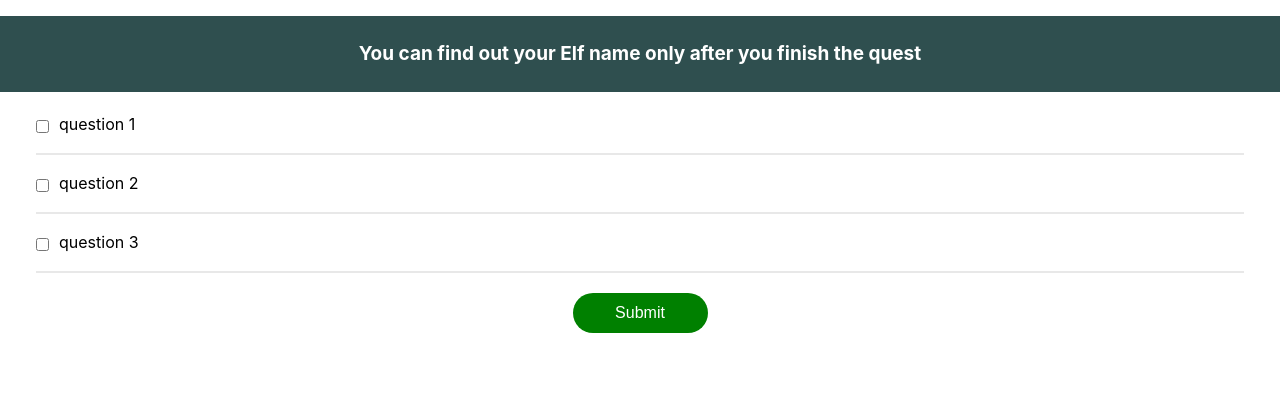
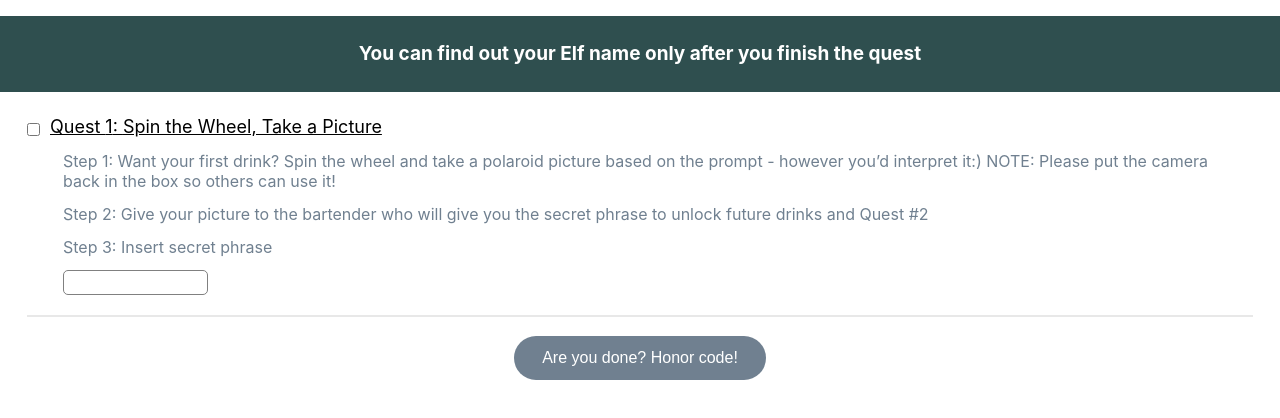
Before and after one commit to ld0420/stevemas, a Next.js app: page /quest in a window 1280 px wide. Shown: the top 418 px of the page. Built offline with nearby package versions, Linux system fonts and the light colour scheme.

Commit message:
quest added

```diff
--- a/components/questItem.jsx
+++ b/components/questItem.jsx
@@ -1,9 +1,28 @@
 import React, { useState } from "react";
+import { useEffect } from "react";
 import styles from "../styles/Home.module.css";
 
-export const QuestItem = ({ quest }) => {
+export const QuestItem = ({
+  quest,
+  ind,
+  quest1IsDone,
+  setQuest1IsDone,
+  quest3IsDone,
+  setQuest3IsDone
+}) => {
   const [isChecked, setIsChecked] = useState(false);
+  const [secretPhrase, setSecretPhrase] = useState("");
+  const [playaName, setPlayaName] = useState("");
 
+  useEffect(() => {
+    if (secretPhrase.toLowerCase() === "shakira") {
+      setQuest1IsDone(true);
+    }
+
+    if (playaName.toLocaleLowerCase() === "sunshine") {
+      setQuest3IsDone(true);
+    }
+  }, [playaName, secretPhrase, setQuest1IsDone, setQuest3IsDone]);
   return (
     <div className={styles.questItem}>
       <input
@@ -12,7 +31,32 @@ export const QuestItem = ({ quest }) => {
         checked={isChecked}
         onClick={() => setIsChecked(!isChecked)}
       />
-      <span className={styles.questLabel}>{quest}</span>
+      <span className={styles.questLabel}>
+        Quest {ind}: {quest.name}
+      </span>
+      <ul className={styles.stepsList}>
+        {quest.steps.map((step, stepInd) => {
+          return (
+            <>
+              <li key={stepInd} className={styles.step}>
+                {step}
+              </li>
+              {ind === 1 && stepInd === 2 && (
+                <input
+                  className={styles.phraseInput}
+                  onChange={(e) => setSecretPhrase(e.target.value)}
+                />
+              )}
+              {ind === 3 && stepInd === 1 && (
+                <input
+                  className={styles.phraseInput}
+                  onChange={(e) => setPlayaName(e.target.value)}
+                />
+              )}
+            </>
+          );
+        })}
+      </ul>
       <hr className={styles.divider} />
     </div>
   );
--- a/pages/quest.jsx
+++ b/pages/quest.jsx
@@ -2,30 +2,75 @@ import React, { useState } from "react";
 import styles from "../styles/Home.module.css";
 import { QuestItem } from "../components/questItem";
 import { namesList } from "../components/names";
+import { useRouter } from "next/router";
 
 const Quest = () => {
   const [questList, setQuestList] = useState([
-    "question 1",
-    "question 2",
-    "question 3"
+    {
+      name: "Spin the Wheel, Take a Picture",
+      steps: [
+        `Step 1: Want your first drink? Spin the wheel and take a polaroid picture based on the prompt - however you’d interpret it:)
+        NOTE: Please put the camera back in the box so others can use it!`,
+        "Step 2: Give your picture to the bartender who will give you the secret phrase to unlock future drinks and Quest #2",
+        "Step 3: Insert secret phrase"
+      ]
+    },
+    {
+      name: "Under the Stevemas Tree",
+      steps: [
+        "Naughty or nice? Go upstairs & write Steve a note that he’ll be delighted to see on Stevemas Day! Don't be shy with the stickers!"
+      ]
+    },
+    {
+      name: "Cuddle Me!",
+      steps: [
+        "Find Steve and give him a big hug and find out his playa name.",
+        "Insert Playa name to unlock Quest #4"
+      ]
+    },
+    {
+      name: "Spread Love",
+      steps: ["Give someone you don't know a compliment!"]
+    },
+    {
+      name: "Life Beyond Stevemas",
+      steps: ["Make a new friend and exchange numbers!"]
+    },
+    {
+      name: "Thx for the Memories",
+      steps: [
+        "Add a picture from this party to the slideshow!",
+        // eslint-disable-next-line react/jsx-key
+        <a
+          className={styles.link}
+          href="https://photos.app.goo.gl/zyhFKj5cpicbWDYa9"
+        >
+          Upload pictures here
+        </a>
+      ]
+    }
   ]);
   const [completed, setCompleted] = useState(false);
   const [elfName, setElfName] = useState("");
   const [isLoading, setIsLoading] = useState(true);
+  const [quest1IsDone, setQuest1IsDone] = useState(false);
+  const [quest3IsDone, setQuest3IsDone] = useState(false);
+  const router = useRouter();
 
   const handleClick = () => {
-    const indOne = Math.floor(Math.random() * 88);
-    const indTwo = Math.floor(Math.random() * 88);
+    router.push("/elfName");
+    // const indOne = Math.floor(Math.random() * 88);
+    // const indTwo = Math.floor(Math.random() * 88);
 
-    while (indOne === indTwo) {
-      indTwo = Math.floor(Math.random() * 88);
-    }
+    // while (indOne === indTwo) {
+    //   indTwo = Math.floor(Math.random() * 88);
+    // }
 
-    setElfName(namesList[indOne] + " " + namesList[indTwo]);
-    setTimeout(() => {
-      setIsLoading(false);
-    }, 1000);
-    setCompleted(true);
+    // setElfName(namesList[indOne] + " " + namesList[indTwo]);
+    // setTimeout(() => {
+    //   setIsLoading(false);
+    // }, 1000);
+    // setCompleted(true);
   };
 
   return (
@@ -36,23 +81,78 @@ const Quest = () => {
         </h2>
 
         <div className={styles.questQuestions}>
-          {questList.map((quest, ind) => {
-            return <QuestItem key={ind} quest={quest} />;
-          })}
+          <QuestItem
+            quest={questList[0]}
+            ind={1}
+            quest1IsDone={quest1IsDone}
+            setQuest1IsDone={setQuest1IsDone}
+            quest3IsDone={quest3IsDone}
+            setQuest3IsDone={setQuest3IsDone}
+          />
+          {quest1IsDone && (
+            <QuestItem
+              quest={questList[1]}
+              ind={2}
+              quest1IsDone={quest1IsDone}
+              setQuest1IsDone={setQuest1IsDone}
+              quest3IsDone={quest3IsDone}
+              setQuest3IsDone={setQuest3IsDone}
+            />
+          )}
+          {quest1IsDone && (
+            <QuestItem
+              quest={questList[2]}
+              ind={3}
+              quest1IsDone={quest1IsDone}
+              setQuest1IsDone={setQuest1IsDone}
+              quest3IsDone={quest3IsDone}
+              setQuest3IsDone={setQuest3IsDone}
+            />
+          )}
+          {quest3IsDone && (
+            <QuestItem
+              quest={questList[3]}
+              ind={4}
+              quest1IsDone={quest1IsDone}
+              setQuest1IsDone={setQuest1IsDone}
+              quest3IsDone={quest3IsDone}
+              setQuest3IsDone={setQuest3IsDone}
+            />
+          )}
+          {quest3IsDone && (
+            <QuestItem
+              quest={questList[4]}
+              ind={5}
+              quest1IsDone={quest1IsDone}
+              setQuest1IsDone={setQuest1IsDone}
+              quest3IsDone={quest3IsDone}
+              setQuest3IsDone={setQuest3IsDone}
+            />
+          )}
+          {quest3IsDone && (
+            <QuestItem
+              quest={questList[5]}
+              ind={6}
+              quest1IsDone={quest1IsDone}
+              setQuest1IsDone={setQuest1IsDone}
+              quest3IsDone={quest3IsDone}
+              setQuest3IsDone={setQuest3IsDone}
+            />
+          )}
         </div>
 
         <div className={styles.questBtnContainer}>
           <button className={styles.questSubmitBtn} onClick={handleClick}>
-            Submit
+            Are you done? Honor code!
           </button>
         </div>
       </div>
-      {completed && (
+      {/* {completed && (
         <div className={styles.elfNameContainer}>
           <div className={styles.loading}>Your Elf name is:</div>
           {!isLoading && <div className={styles.elfName}>{elfName}</div>}
         </div>
-      )}
+      )} */}
     </div>
   );
 };
--- a/styles/Home.module.css
+++ b/styles/Home.module.css
@@ -45,12 +45,15 @@
   margin: 0;
   line-height: 1.15;
   font-size: 3rem;
+  text-align: center;
 }
 
-.title,
 .description {
   text-align: center;
   color: antiquewhite;
+  margin: 8px;
+  font-size: 18px;
+  font-style: italic;
 }
 
 .code {
@@ -71,7 +74,7 @@
 }
 
 .card {
-  margin: 1rem;
+  margin: 2rem;
   padding: 1.5rem;
   text-align: left;
   color: inherit;
@@ -79,8 +82,7 @@
   border: none;
   border-radius: 10px;
   transition: color 0.15s ease, border-color 0.15s ease;
-  width: 300px;
-  height: 106px;
+  height: 77px;
 }
 
 .card:hover,
@@ -194,7 +196,7 @@
 }
 
 .questItem {
-  margin: 12px;
+  padding: 3px;
 }
 
 .checkbox {
@@ -204,6 +206,38 @@
 
 .questLabel {
   margin-left: 10px;
+  text-decoration: underline;
+  font-size: 18px;
+}
+
+.stepsList {
+  margin-top: 3px;
+  margin-bottom: 20px;
+  list-style-type: none;
+  padding-left: 24px;
+}
+
+.step {
+  line-height: 1.3em;
+  margin-top: 3px;
+  margin-left: 12px;
+  margin-right: 8px;
+  margin-bottom: 12px;
+  color: slategray;
+}
+
+.phraseInput {
+  margin-left: 12px;
+  width: 145px;
+  height: 25px;
+  border: 1px solid gray;
+  border-radius: 5px;
+  padding-left: 6px;
+}
+
+.link {
+  text-decoration: underline;
+  color: blue;
 }
 
 .divider {
@@ -213,29 +247,27 @@
 .questBtnContainer {
   display: flex;
   justify-content: center;
-  margin-top: 20px;
+  margin-top: 8px;
+  margin-bottom: 50px;
 }
 
 .questSubmitBtn {
-  width: 135px;
-  height: 40px;
+  width: 252px;
+  height: 44px;
   border-radius: 40px;
   border: none;
-  background-color: green;
+  background-color: slategray;
   color: white;
   font-size: 16px;
 }
 
 .loading {
   font-size: 24px;
-  font-variant: small-caps;
-  margin: 12px;
 }
 
 .elfName {
   font-size: 24px;
-  font-variant: small-caps;
-  margin: 12px;
+  margin: 40px;
   font-weight: bold;
 }
 
@@ -244,10 +276,12 @@
   flex-direction: column;
   justify-content: center;
   align-items: center;
-  margin: 20px;
-  background-color: darkslategray;
-  color: white;
-  padding: 24px;
-  height: 170px;
-  border-radius: 20px;
+  background-color: lightgray;
+  color: black;
+  position: absolute;
+  margin: auto;
+  top: 0;
+  right: 0;
+  bottom: 0;
+  left: 0;
 }
```
Also changed, not shown: pages/elfName.jsx (+3 -4 lines), pages/index.js (+20 -6 lines).
